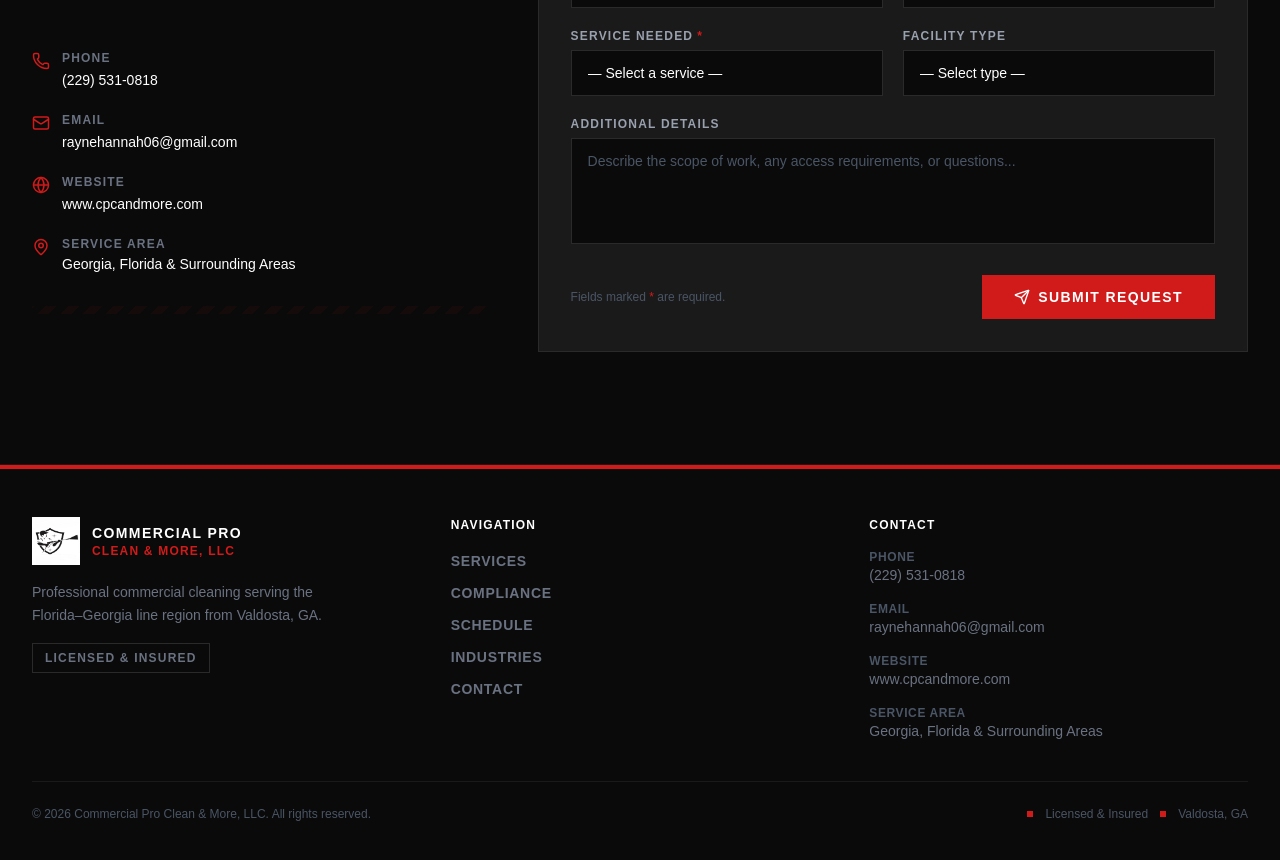
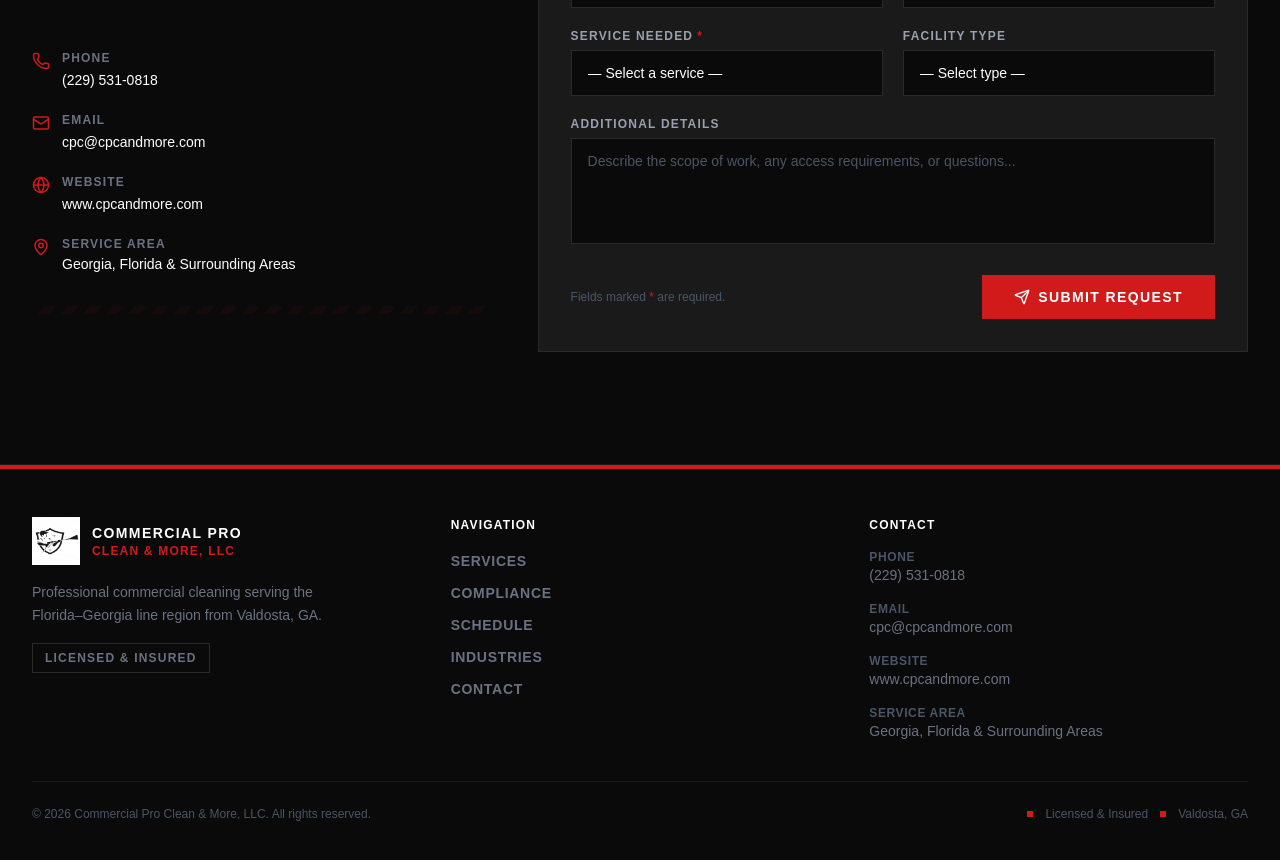
Before and after one commit to raynehannah06-sudo/cpcandmore, a Next.js app: page / in a window 1280 px wide. Shown: the part 5160-6020 px from the top of the page. Built offline with nearby package versions, Linux system fonts and the light colour scheme.

Commit message:
Update email to cpc@cpcandmore.com

```diff
--- a/app/components/Footer.tsx
+++ b/app/components/Footer.tsx
@@ -79,8 +79,8 @@
               </li>
               <li className="mt-2">
                 <span className="text-gray-600 font-bold uppercase tracking-wider text-xs block">Email</span>
-                <a href="mailto:raynehannah06@gmail.com" className="hover:text-[#d11a1a] transition-colors">
-                  raynehannah06@gmail.com
+                <a href="mailto:cpc@cpcandmore.com" className="hover:text-[#d11a1a] transition-colors">
+                  cpc@cpcandmore.com
                 </a>
               </li>
               <li className="mt-2">
--- a/app/page.tsx
+++ b/app/page.tsx
@@ -308,10 +308,10 @@
                       Email
                     </p>
                     <a
-                      href="mailto:raynehannah06@gmail.com"
+                      href="mailto:cpc@cpcandmore.com"
                       className="text-white hover:text-[#d11a1a] transition-colors text-sm"
                     >
-                      raynehannah06@gmail.com
+                      cpc@cpcandmore.com
                     </a>
                   </div>
                 </div>
```
